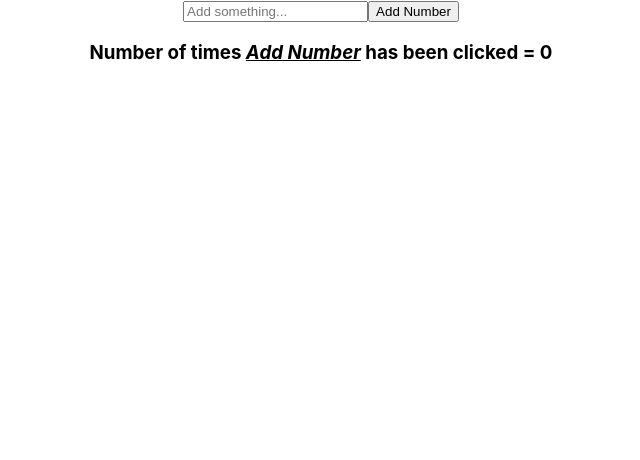
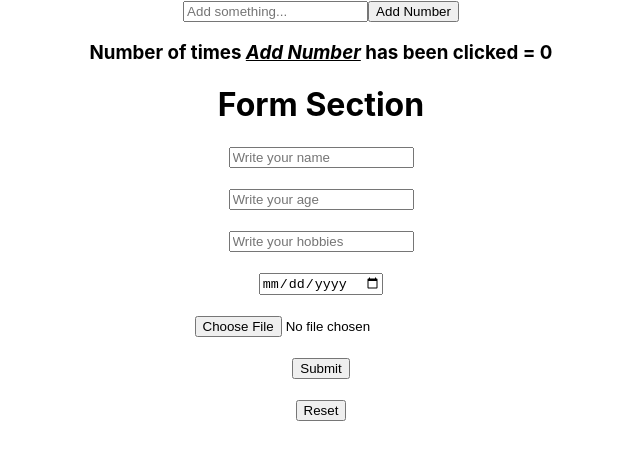
Before and after one commit to Ghos7h/react-important-questions-v1, a React (Create React App) app: page / in a window 1280 px wide. Shown: the top 460 px of the page, without its empty margins (319-959 px from the left). Built offline with nearby package versions, Linux system fonts and the light colour scheme; the HTML template or start-up script is replaced by a standard one.

Commit message:
form in react

```diff
--- a/src/App.js
+++ b/src/App.js
@@ -1,5 +1,6 @@
 import './App.css';
 import React, {useState} from 'react';
+import Form from './components/Form';
 
 function App() {
   const [displayCount, setDisplayCount] = useState(0)
@@ -15,6 +16,9 @@ function App() {
         <input type="text" placeholder='Add something...' name='input' onChange={getInput}/>
         <button onClick={()=> clickCount(1)}>Add Number</button>
         <h3>Number of times <i><u>Add Number</u></i> has been clicked = {displayCount}</h3>
+
+        <h1>Form Section</h1>
+        <Form/>
     </div>
   );
 }
--- /dev/null
+++ b/src/components/Form.jsx
@@ -0,0 +1,43 @@
+import React, {useState} from 'react'
+
+const Form = () => {
+    const [objData, setObjData] = useState({});
+
+    const getInputs = (value, name) => {
+        setObjData((prev)=>({...prev, [name]: value}))
+    }
+    const submit = (e) => {
+        e.preventDefault();
+        console.log('objData = ', objData)
+    }
+  return (
+    // <div className='form'>
+    <>
+    <form onSubmit={(e)=> submit(e)}>
+        <input type="text" placeholder='Write your name' name='name' onChange={(event)=>getInputs(event.target.value, event.target.name)}/>
+        <br />
+        <br />
+        <input type="number" placeholder='Write your age' name='age' onChange={(event)=>getInputs(event.target.value, event.target.name)}/>
+        <br />
+        <br />
+        <input type="text" placeholder='Write your hobbies' name='hobbies' onChange={(event)=>getInputs(event.target.value, event.target.name)}/>
+        <br />
+        <br />
+        <input type="date" placeholder='Write your date' name='date' onChange={(event)=>getInputs(event.target.value, event.target.name)}/>
+        <br />
+        <br />
+        <input type="file" />
+        <br />
+        <br />
+        {/* <button onClick={submit}>Submit</button> */}
+        <button type='submit'>Submit</button>
+        <br />
+        <br />
+        <button type='reset'>Reset</button>
+    {/* </div> */}
+    </form>
+    </>
+  )
+}
+
+export default Form
```
Also changed, not shown: src/App.css (line endings or trailing spaces).
